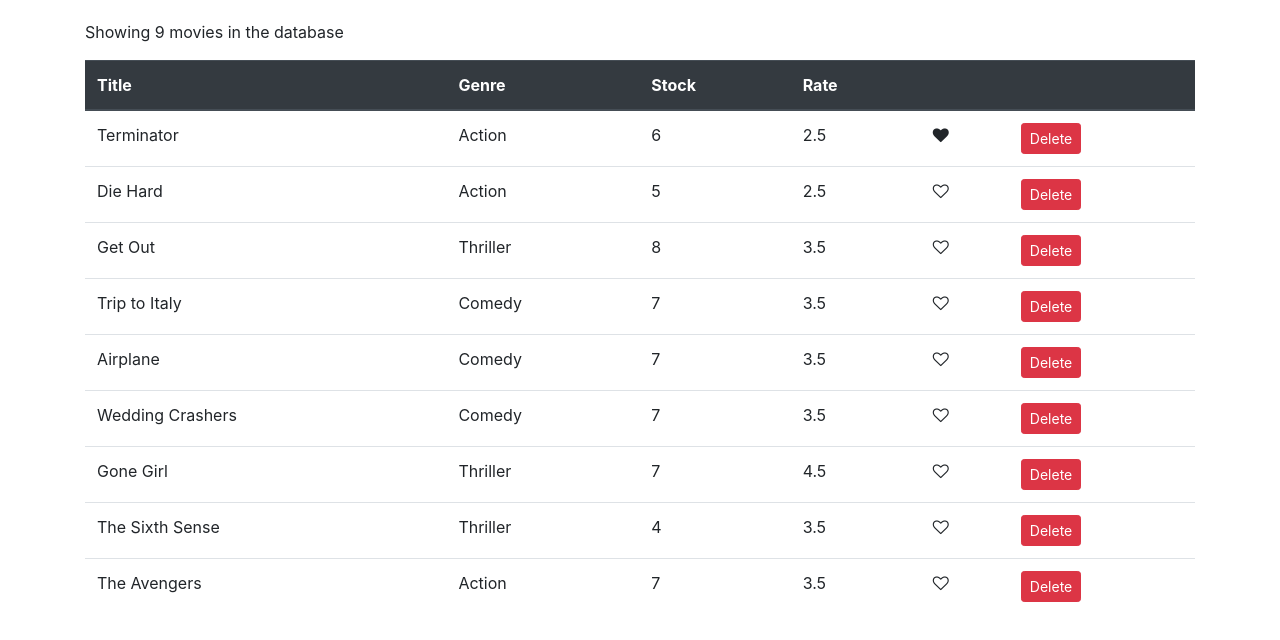
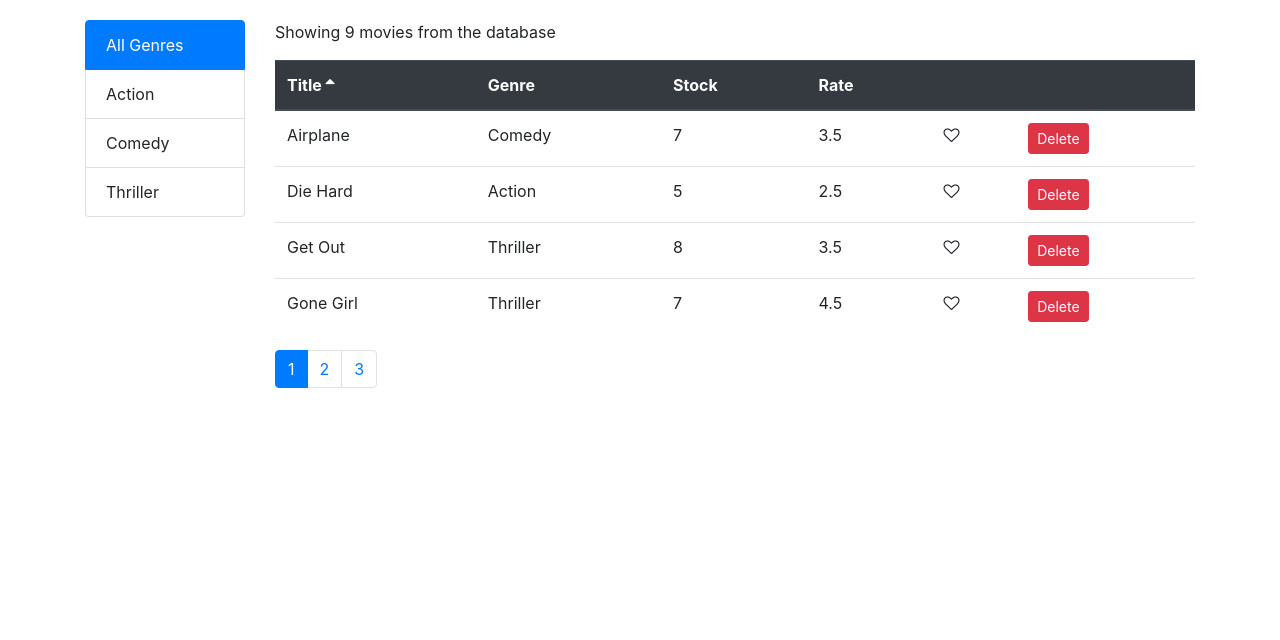
Before and after one commit to kartikbhalla12/React-Project, a React (Create React App) app: page / in a window 1280 px wide. Shown: the top 640 px of the page. Built offline with nearby package versions, Linux system fonts and the light colour scheme.

Commit message:
vidly: section 5 project updates
Signed-off-by: Kartik <kartikbhalla12@gmail.com>

```diff
--- a/package.json
+++ b/package.json
@@ -8,6 +8,8 @@
     "@testing-library/user-event": "^7.2.1",
     "bootstrap": "^4.4.1",
     "font-awesome": "^4.7.0",
+    "lodash": "^4.17.15",
+    "prop-types": "^15.7.2",
     "react": "^16.13.1",
     "react-dom": "^16.13.1",
     "react-scripts": "3.4.1"
--- a/src/components/like.jsx
+++ b/src/components/common/like.jsx
@@ -10,7 +10,7 @@ class Like extends Component {
 			<i
 				onClick={this.props.onLike}
 				style={{ cursor: 'pointer' }}
-				class={classes}
+				className={classes}
 				aria-hidden='true'></i>
 		);
 	}
--- /dev/null
+++ b/src/components/common/listGroup.jsx
@@ -0,0 +1,36 @@
+import React, { Component } from 'react';
+
+class ListGroup extends Component {
+	state = {};
+	render() {
+		const {
+			items,
+			textProperty,
+			valueProperty,
+			onItemSelect,
+			selectedItem,
+		} = this.props;
+		return (
+			<ul className='list-group' style={{ cursor: 'pointer' }}>
+				{items.map((item) => (
+					<li
+						key={item[valueProperty]}
+						onClick={() => onItemSelect(item)}
+						className={
+							item === selectedItem
+								? 'list-group-item active'
+								: 'list-group-item'
+						}>
+						{item[textProperty]}
+					</li>
+				))}
+			</ul>
+		);
+	}
+}
+
+ListGroup.defaultProps = {
+	textProperty: 'name',
+	valueProperty: '_id',
+};
+export default ListGroup;
--- /dev/null
+++ b/src/components/common/pagination.jsx
@@ -0,0 +1,38 @@
+import React, { Component } from 'react';
+import propTypes from 'prop-types';
+import _ from 'lodash';
+
+class Pagination extends Component {
+	state = {};
+	render() {
+		const { itemsCount, pageSize, onPageChange, currPage } = this.props;
+		const pagesCount = Math.ceil(itemsCount / pageSize);
+		if (pagesCount === 1) return null;
+		const pages = _.range(1, pagesCount + 1);
+
+		return (
+			<nav aria-label='Page navigation example'>
+				<ul className='pagination'>
+					{pages.map((p) => (
+						<li
+							key={p}
+							className={p === currPage ? 'page-item active' : 'page-item'}>
+							<a onClick={() => onPageChange(p)} className='page-link'>
+								{p}
+							</a>
+						</li>
+					))}
+				</ul>
+			</nav>
+		);
+	}
+}
+
+Pagination.propTypes = {
+	itemsCount: propTypes.number.isRequired,
+	pageSize: propTypes.number.isRequired,
+	onPageChange: propTypes.func.isRequired,
+	currPage: propTypes.number.isRequired,
+};
+
+export default Pagination;
--- /dev/null
+++ b/src/components/common/table.jsx
@@ -0,0 +1,20 @@
+import React, { Component } from 'react';
+import TableHeader from './tableHeader';
+import TableBody from './tableBody';
+class Table extends Component {
+	render() {
+		const { data, columns, onSort, sortColumn } = this.props;
+		return (
+			<table className='table'>
+				<TableHeader
+					columns={columns}
+					sortColumn={sortColumn}
+					onSort={onSort}
+				/>
+				<TableBody data={data} columns={columns} />
+			</table>
+		);
+	}
+}
+
+export default Table;
--- /dev/null
+++ b/src/components/common/tableBody.jsx
@@ -0,0 +1,29 @@
+import React, { Component } from 'react';
+import _ from 'lodash';
+
+class TableBody extends Component {
+	renderCell(item, column) {
+		if (column.content) return column.content(item);
+		return _.get(item, column.path);
+	}
+
+	createKey = (item, column) => item.id + (column.path || column.key);
+	render() {
+		const { data, columns } = this.props;
+		return (
+			<tbody>
+				{data.map((item) => (
+					<tr key={item._id}>
+						{columns.map((column) => (
+							<td key={this.createKey(item, column)}>
+								{this.renderCell(item, column)}
+							</td>
+						))}
+					</tr>
+				))}
+			</tbody>
+		);
+	}
+}
+
+export default TableBody;
--- /dev/null
+++ b/src/components/common/tableHeader.jsx
@@ -0,0 +1,41 @@
+import React, { Component } from 'react';
+class TableHeader extends Component {
+	raiseSort = (path) => {
+		const sortColumn = { ...this.props.sortColumn };
+		if (sortColumn.path === path)
+			sortColumn.order = sortColumn.order === 'asc' ? 'desc' : 'asc';
+		else {
+			sortColumn.path = path;
+			sortColumn.order = 'asc';
+		}
+		this.props.onSort(sortColumn);
+	};
+
+	renderSortIcon = (column) => {
+		const { sortColumn } = this.props;
+		if (column.path !== sortColumn.path) return;
+		return sortColumn.order === 'asc' ? (
+			<i className='fa fa-sort-asc'></i>
+		) : (
+			<i className='fa fa-sort-desc'></i>
+		);
+	};
+	render() {
+		return (
+			<thead className='thead-dark'>
+				<tr style={{ cursor: 'pointer' }}>
+					{this.props.columns.map((column) => (
+						<th
+							key={column.path || column.key}
+							onClick={() => this.raiseSort(column.path)}
+							scope='col'>
+							{column.label} {this.renderSortIcon(column)}
+						</th>
+					))}
+				</tr>
+			</thead>
+		);
+	}
+}
+
+export default TableHeader;
--- a/src/components/movie.jsx
+++ b/src/components/movie.jsx
@@ -1,12 +1,61 @@
 import React, { Component } from 'react';
 import { getMovies } from './../services/fakeMovieService';
-import Like from './like';
+import { getGenres } from './../services/fakeGenreService';
+import Pagination from './common/pagination';
+import { paginate } from './../utils/paginate';
+import ListGroup from './common/listGroup';
+import MoviesTable from './moviesTable';
+import _ from 'lodash';
+
 class Movie extends Component {
 	state = {
-		movies: getMovies(),
+		movies: [],
+		genres: [],
+		pageSize: 4,
+		currPage: 1,
+		sortColumn: {
+			path: 'title',
+			order: 'asc',
+		},
 	};
+
+	componentDidMount() {
+		const genres = [{ _id: '', name: 'All Genres' }, ...getGenres()];
+
+		this.setState({ movies: getMovies(), genres, selectedGenre: genres[0] });
+	}
 	render() {
-		return <div>{this.handleEmptyTable()}</div>;
+		const { length: count } = this.state.movies;
+		if (count === 0) return <p>There are no movies in the database.</p>;
+
+		const { pageMovies, totalCount } = this.getPageData();
+		return (
+			<div className='row'>
+				<div className='col-2'>
+					<ListGroup
+						items={this.state.genres}
+						onItemSelect={this.handleGenreSelect}
+						selectedItem={this.state.selectedGenre}
+					/>
+				</div>
+				<div className='col'>
+					<p>Showing {totalCount} movies from the database</p>
+					<MoviesTable
+						pageMovies={pageMovies}
+						sortColumn={this.state.sortColumn}
+						onLike={this.handleLike}
+						onDelete={this.handleDelete}
+						onSort={this.handleSort}
+					/>
+					<Pagination
+						itemsCount={totalCount}
+						pageSize={this.state.pageSize}
+						onPageChange={this.handlePageChange}
+						currPage={this.state.currPage}
+					/>
+				</div>
+			</div>
+		);
 	}
 
 	handleDelete = (movie) => {
@@ -22,51 +71,42 @@ class Movie extends Component {
 		this.setState({ movies });
 	};
 
-	handleEmptyTable = () => {
-		if (this.state.movies.length !== 0) {
-			return (
-				<React.Fragment>
-					<p>Showing {this.state.movies.length} movies in the database</p>
-					<table className='table'>
-						<thead className='thead-dark'>
-							<tr>
-								<th scope='col'>Title</th>
-								<th scope='col'>Genre</th>
-								<th scope='col'>Stock</th>
-								<th scope='col'>Rate</th>
-								<th scope='col'></th>
-								<th scope='col'></th>
-							</tr>
-						</thead>
-						<tbody>
-							{this.state.movies.map((movie) => (
-								<tr key={movie._id}>
-									<td>{movie.title}</td>
-									<td>{movie.genre.name}</td>
-									<td>{movie.numberInStock}</td>
-									<td>{movie.dailyRentalRate}</td>
-									<td>
-										<Like
-											liked={movie.liked}
-											onLike={() => this.handleLike(movie)}
-										/>
-									</td>
-									<td>
-										<button
-											onClick={() => this.handleDelete(movie)}
-											className='btn btn-danger btn-sm'>
-											Delete
-										</button>
-									</td>
-								</tr>
-							))}
-						</tbody>
-					</table>
-				</React.Fragment>
-			);
-		} else {
-			return <p>There are no movies in the database.</p>;
-		}
+	handlePageChange = (page) => {
+		this.setState({ currPage: page });
+	};
+
+	handleGenreSelect = (genre) => {
+		this.setState({ selectedGenre: genre, currPage: 1 });
+	};
+
+	handleSort = (sortColumn) => {
+		this.setState({
+			sortColumn,
+		});
+	};
+
+	getPageData = () => {
+		const {
+			movies,
+			currPage,
+			pageSize,
+			selectedGenre,
+			sortColumn,
+		} = this.state;
+
+		const filtered =
+			selectedGenre && selectedGenre._id
+				? movies.filter((m) => m.genre._id === selectedGenre._id)
+				: movies;
+
+		const sorted = _.orderBy(filtered, [sortColumn.path], [sortColumn.order]);
+
+		const pageMovies = paginate(sorted, currPage, pageSize);
+
+		return {
+			pageMovies,
+			totalCount: filtered.length,
+		};
 	};
 }
 
--- /dev/null
+++ b/src/components/moviesTable.jsx
@@ -0,0 +1,44 @@
+import React, { Component } from 'react';
+import Table from './common/table';
+import Like from './common/like';
+
+class moviesTable extends Component {
+	state = {
+		columns: [
+			{ path: 'title', label: 'Title' },
+			{ path: 'genre.name', label: 'Genre' },
+			{ path: 'numberInStock', label: 'Stock' },
+			{ path: 'dailyRentalRate', label: 'Rate' },
+			{
+				key: 'like',
+				content: (movie) => (
+					<Like liked={movie.liked} onLike={() => this.props.onLike(movie)} />
+				),
+			},
+			{
+				key: 'delete',
+				content: (movie) => (
+					<button
+						onClick={() => this.props.onDelete(movie)}
+						className='btn btn-danger btn-sm'>
+						Delete
+					</button>
+				),
+			},
+		],
+	};
+
+	render() {
+		const { pageMovies, sortColumn, onSort } = this.props;
+		return (
+			<Table
+				columns={this.state.columns}
+				sortColumn={sortColumn}
+				onSort={onSort}
+				data={pageMovies}
+			/>
+		);
+	}
+}
+
+export default moviesTable;
--- /dev/null
+++ b/src/utils/paginate.js
@@ -0,0 +1,7 @@
+import _ from 'lodash';
+
+export function paginate(items, pageNumber, pageSize) {
+	const startIndex = (pageNumber - 1) * pageSize;
+
+	return _(items).slice(startIndex).take(pageSize).value();
+}
```
